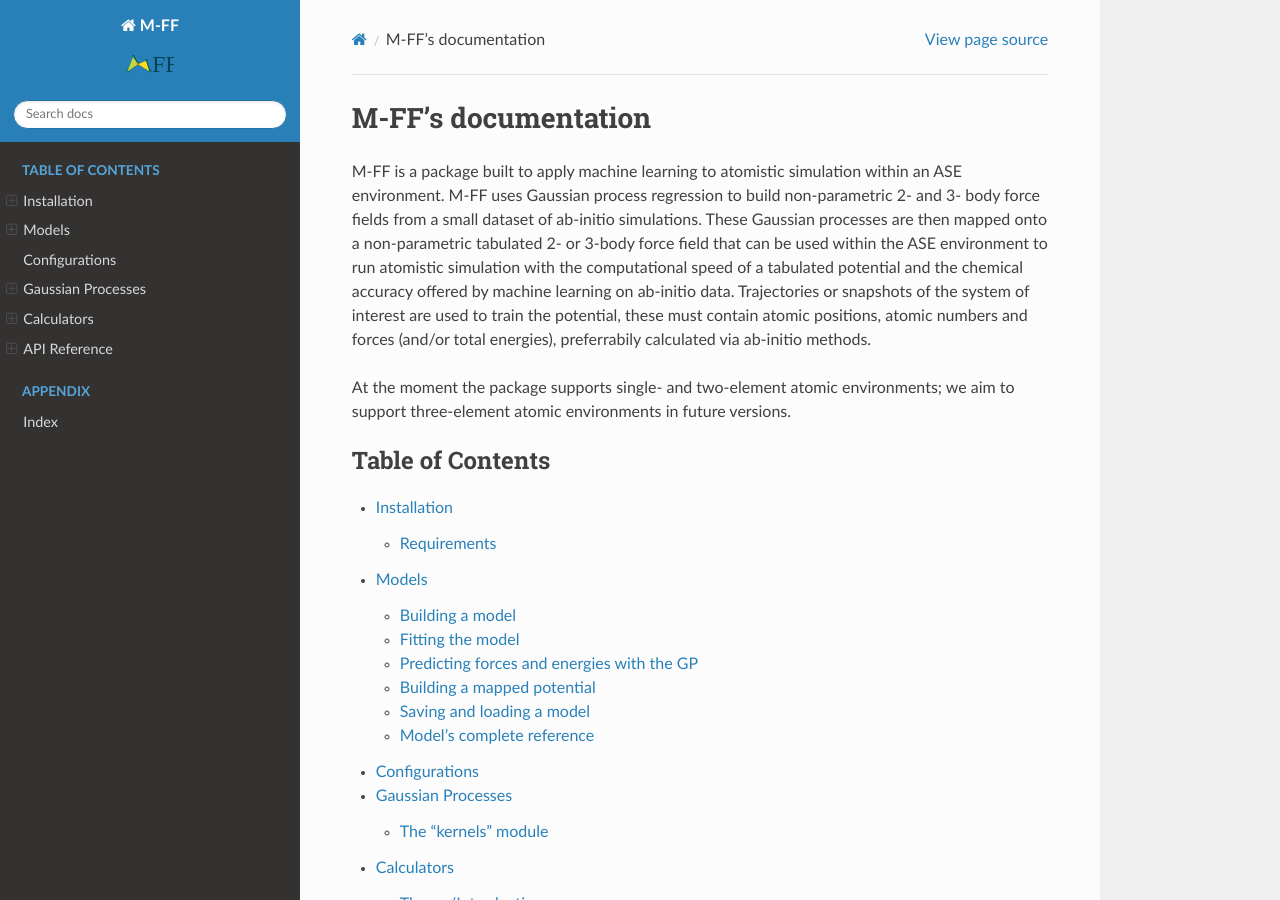
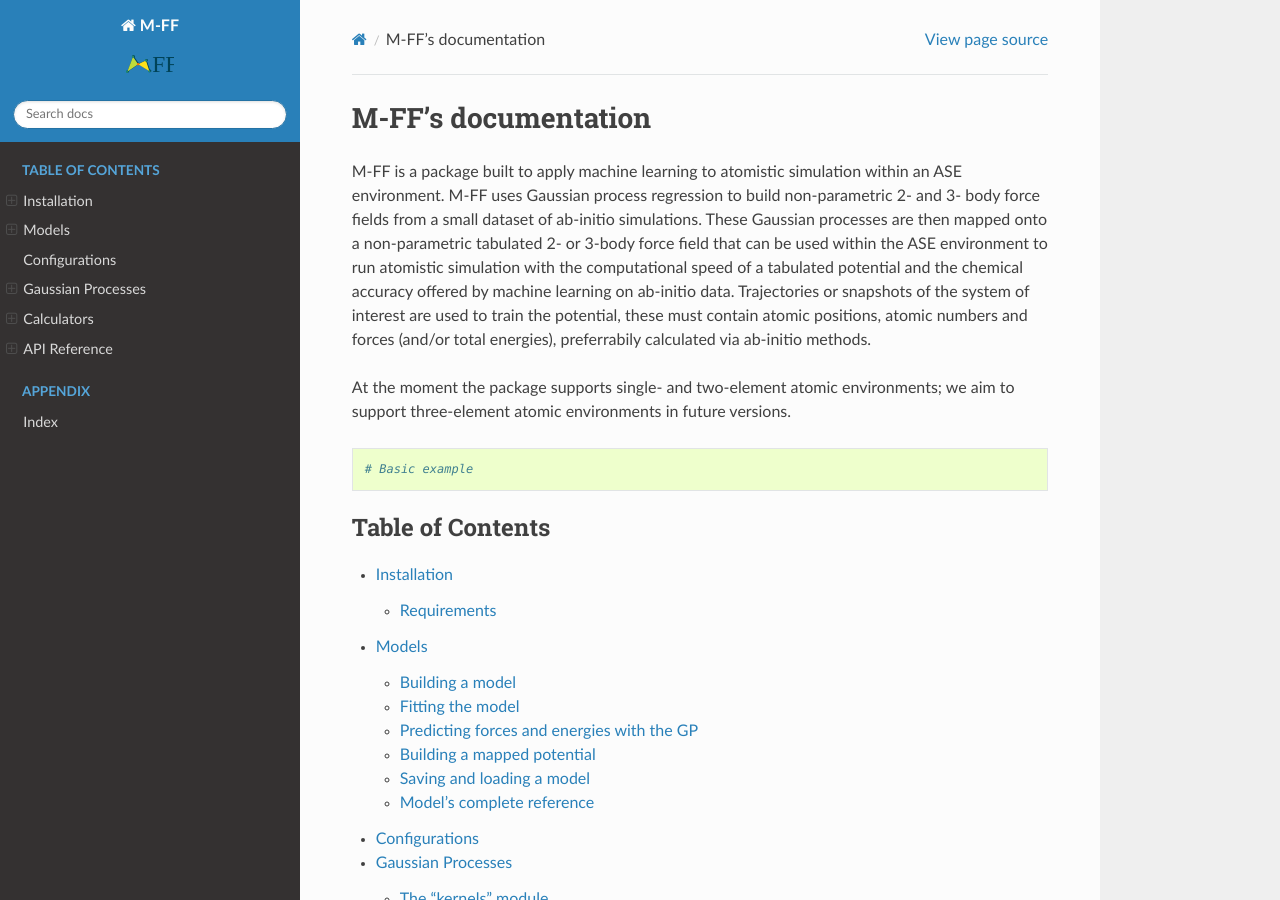
Before and after one commit to kcl-tscm/mff, a Sphinx documentation site: the page built from docs/index.rst, in a window 1280 px wide and 900 px high. Built offline with Sphinx 7.4.7 and the Read the Docs theme 2.0.0, drawn with Linux system fonts in a browser that asks for light colours.

Commit message:
Update index.rst

```diff
--- a/docs/index.rst
+++ b/docs/index.rst
@@ -12,6 +12,10 @@
 Trajectories or snapshots of the system of interest are used to train the potential, these must contain atomic positions, atomic numbers and forces (and/or total energies), preferrabily calculated via ab-initio methods.
 
 At the moment the package supports single- and two-element atomic environments; we aim to support three-element atomic environments in future versions.
+
+.. code-block:: python
+
+  # Basic example
 
 
 .. toctree::
```
